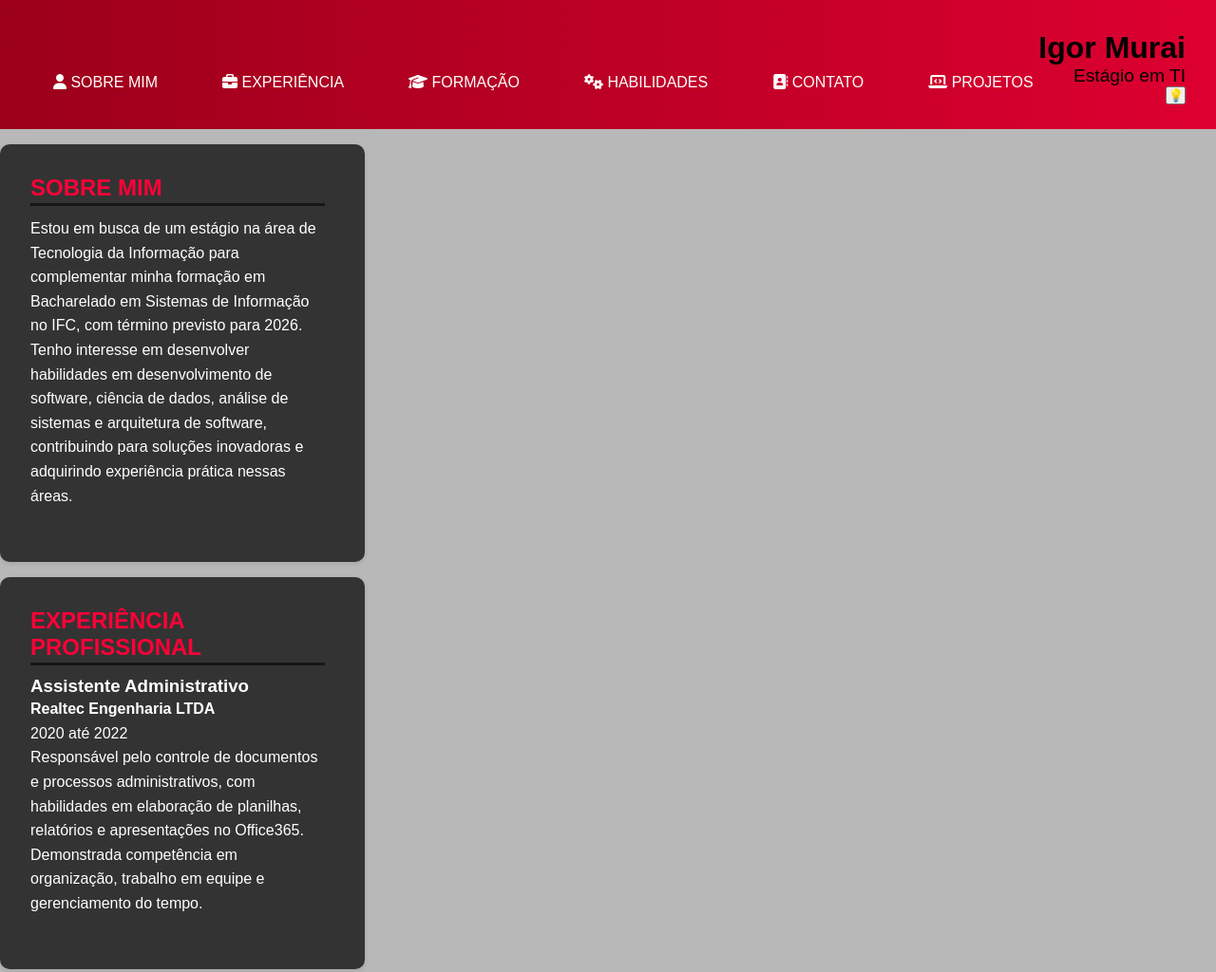
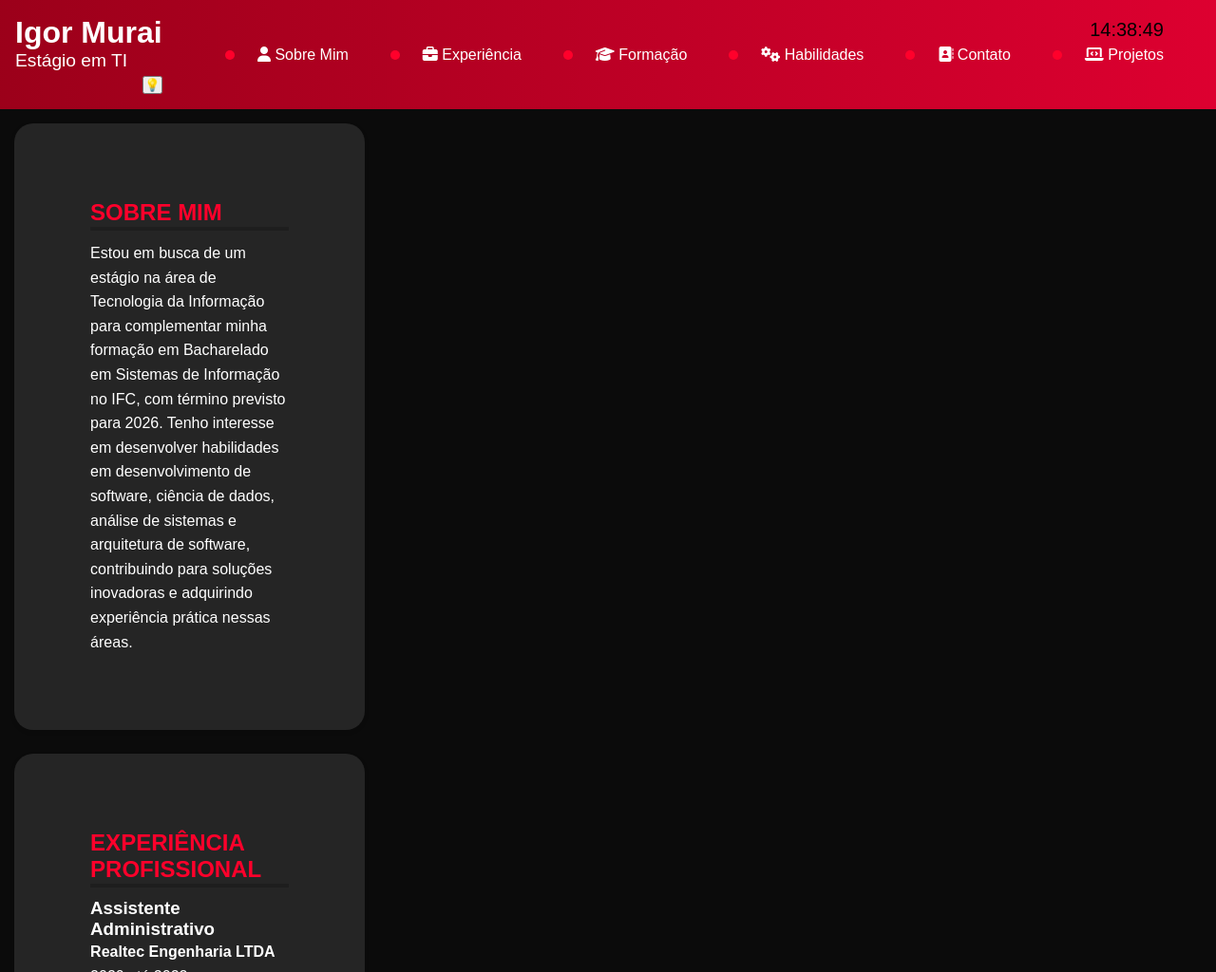
Before and after one commit to igormurai/Portfolio, a plain HTML site: page index.html in a window 1280 px wide. Shown: the top 1024 px of the page at 95% size. Drawn offline with Linux system fonts and the light colour scheme.

Commit message:
Add files via upload

```diff
--- a/index.html
+++ b/index.html
@@ -1,40 +1,46 @@
+<!DOCTYPE html>
+<html lang="pt-BR">
+<head>
+    <meta charset="UTF-8">
+    <meta name="viewport" content="width=device-width, initial-scale=1.0">
     <title>Portfólio - Igor Murai</title>
     <link rel="stylesheet" href="styles.css">
-<head>
-
-    <div id="relogio"></div>
     <script src="https://kit.fontawesome.com/65f22fe718.js" crossorigin="anonymous"></script>
-
 </head>
 <body>
-
     <header>
+        <div id="relogio"></div>
+        <div class="header-content">
             <div class="logo">
                 <h1>Igor Murai</h1>
                 <p>Estágio em TI</p>
-
+            </div>
             <button id="modo-claro-escuro" onclick="toggleModoClaroEscuro()">&#128161;</button>
         </div>
         <nav>
             <ul>
-            <li><a href="#sobre"><i class="fas fa-user"></i> Sobre Mim</a></li>
-            <li><a href="#experiencia"><i class="fas fa-briefcase"></i> Experiência</a></li>
-            <li><a href="#formacao"><i class="fas fa-graduation-cap"></i> Formação</a></li>
-            <li><a href="#habilidades"><i class="fas fa-cogs"></i> Habilidades</a></li>
-            <li><a href="#contato"><i class="fas fa-address-book"></i> Contato</a></li>
-            <li><a href="#projetos"><i class="fas fa-laptop-code"></i> Projetos</a></li>
+                <li class="nav-item"><a href="#sobre"><i class="fas fa-user"></i> Sobre Mim</a></li>
+                <li class="nav-item"><a href="#experiencia"><i class="fas fa-briefcase"></i> Experiência</a></li>
+                <li class="nav-item"><a href="#formacao"><i class="fas fa-graduation-cap"></i> Formação</a></li>
+                <li class="nav-item"><a href="#habilidades"><i class="fas fa-cogs"></i> Habilidades</a></li>
+                <li class="nav-item"><a href="#contato"><i class="fas fa-address-book"></i> Contato</a></li>
+                <li class="nav-item"><a href="#projetos"><i class="fas fa-laptop-code"></i> Projetos</a></li>
             </ul>
         </nav>
     </header>
+</body>
+</html>
 
-<section id="sobre" class="zoom highlight">
+
+    <main>
+        <section id="sobre" class="zoom highlight main-section">
             <div class="content hover-effect">
                 <h2>Sobre Mim</h2>
                 <p>Estou em busca de um estágio na área de Tecnologia da Informação para complementar minha formação em Bacharelado em Sistemas de Informação no IFC, com término previsto para 2026. Tenho interesse em desenvolver habilidades em desenvolvimento de software, ciência de dados, análise de sistemas e arquitetura de software, contribuindo para soluções inovadoras e adquirindo experiência prática nessas áreas.</p>
             </div>
         </section>
 
-<section id="experiencia" class="zoom highlight">
+        <section id="experiencia" class="zoom highlight main-section">
             <div class="content hover-effect">
                 <h2>Experiência Profissional</h2>
                 <h3>Assistente Administrativo</h3>
@@ -43,7 +49,7 @@
             </div>
         </section>
 
-<section id="formação" class="zoom highlight">
+        <section id="formacao" class="zoom highlight main-section">
             <div class="content hover-effect">
                 <h2>Formação</h2>
                 <ul>
@@ -57,8 +63,7 @@
             </div>
         </section>
 
-
-<section id="habilidades" class="zoom highlight">
+        <section id="habilidades" class="zoom highlight main-section">
             <div class="content hover-effect">
                 <h2>Habilidades</h2>
                 <ul>
@@ -75,7 +80,7 @@
             </div>
         </section>
 
-<section id="contato" class="zoom highlight">
+        <section id="contato" class="zoom highlight main-section">
             <div class="content hover-effect">
                 <h2>Contato</h2>
                 <p><i class="fas fa-phone"></i> Telefone: 55 (47) 98901-2525</p>
@@ -86,10 +91,9 @@
             </div>
         </section>
 
-<section id="projetos" class="zoom highlight">
+        <section id="projetos" class="zoom highlight main-section">
             <div class="content hover-effect">
                 <h2>Projetos</h2>
-
                 <ul>
                     <li><a target="_blank"><i class="fas fa-virus"></i> Análise da COVID-19 no Brasil (EM BREVE) </a></li>
                     <li><a target="_blank"><i class="fas fa-weight"></i> Calculadora de IMC (EM BREVE) </a></li>
@@ -98,34 +102,8 @@
                 </ul>
             </div>
         </section>
+    </main>
+
     <script src="script.js"></script>
-    <script>
-        function atualizarRelogio() {
-            const agora = new Date();
-            const horas = agora.getHours().toString().padStart(2, '0');
-            const minutos = agora.getMinutes().toString().padStart(2, '0');
-            const segundos = agora.getSeconds().toString().padStart(2, '0');
-
-            const relogio = document.getElementById('relogio');
-            relogio.textContent = `${horas}:${minutos}:${segundos}`;
-        }
-
-        // Atualiza o relógio a cada segundo
-        setInterval(atualizarRelogio, 1000);
-        </script>
-        <script>
-            function atualizarRelogio() {
-                const agora = new Date();
-                const horas = agora.getHours().toString().padStart(2, '0');
-                const minutos = agora.getMinutes().toString().padStart(2, '0');
-                const segundos = agora.getSeconds().toString().padStart(2, '0');
-
-                const relogio = document.getElementById('relogio');
-                relogio.textContent = `${horas}:${minutos}:${segundos}`;
-            }
-
-            // Atualiza o relógio a cada segundo
-            setInterval(atualizarRelogio, 1000);
-            </script>
 </body>
 </html>
--- a/script.js
+++ b/script.js
@@ -1,8 +1,68 @@
-document.addEventListener("DOMContentLoaded", function() {
-    // Seu código JavaScript aqui (se necessário)
-});
+function atualizarRelogio() {
+    const agora = new Date();
+    const horas = agora.getHours().toString().padStart(2, '0');
+    const minutos = agora.getMinutes().toString().padStart(2, '0');
+    const segundos = agora.getSeconds().toString().padStart(2, '0');
 
+    const relogio = document.getElementById('relogio');
+    relogio.textContent = `${horas}:${minutos}:${segundos}`;
+}
+
+// Atualiza o relógio a cada segundo
+setInterval(atualizarRelogio, 1000);
+
+// Função para alternar entre modo claro e escuro
 function toggleModoClaroEscuro() {
     const body = document.body;
     body.classList.toggle('modo-escuro');
+
+    const botaoLampada = document.getElementById('modo-claro-escuro');
+    botaoLampada.classList.toggle('ligado');
 }
+
+// Adicione a classe "main-section" em cada seção principal para aplicar a animação
+const mainSections = document.querySelectorAll('.main-section');
+
+mainSections.forEach(section => {
+    section.addEventListener('mouseover', () => {
+        section.classList.add('hovered');
+    });
+
+    section.addEventListener('mouseout', () => {
+        section.classList.remove('hovered');
+    });
+});
+document.addEventListener('DOMContentLoaded', function () {
+    // Adiciona um evento de clique a todos os links da navegação
+    document.querySelectorAll('nav a').forEach(anchor => {
+        anchor.addEventListener('click', function (e) {
+            e.preventDefault();
+
+            const targetSectionId = this.getAttribute('href').substring(1);
+            const targetSection = document.getElementById(targetSectionId);
+
+            // Usa a função scrollTo para rolar suavemente para a seção alvo
+            window.scrollTo({
+                top: targetSection.offsetTop - 20, // Ajuste conforme necessário para o posicionamento desejado
+                behavior: 'smooth'
+            });
+        });
+    });
+});
+document.addEventListener('DOMContentLoaded', function () {
+    // Adiciona um evento de clique a todos os links da navegação
+    document.querySelectorAll('nav a').forEach(anchor => {
+        anchor.addEventListener('click', function (e) {
+            e.preventDefault();
+
+            const targetSectionId = this.getAttribute('href').substring(1);
+            const targetSection = document.getElementById(targetSectionId);
+
+            // Usa a função scrollTo para rolar suavemente para a seção alvo
+            targetSection.scrollIntoView({
+                behavior: 'smooth',
+                block: 'start'
+            });
+        });
+    });
+});
--- a/styles.css
+++ b/styles.css
@@ -1,26 +1,33 @@
+/* Reset de estilos */
 * {
     margin: 0;
     padding: 0;
     box-sizing: border-box;
 }
 
+/* Fonte */
+body, h1, h2, h3, h4, h5, h6, p, a, li {
+    font-family: 'Bahnschrift Light', sans-serif;
+}
+
+/* Estilos gerais do corpo da página */
 body {
-    font-family: 'Bahnschrift', sans-serif;
-    background-color: rgb(0, 0, 0);
+    background-color: rgb(11, 11, 11);
     color: #ffffff;
 }
 
+/* Estilos do cabeçalho (header) */
 header {
     background: linear-gradient(to right, hwb(350 0% 39%), #dd0030);
-    color: rgb(0, 0, 0);
-    padding: 2rem;
-    text-align: center;
+    color: rgb(255, 255, 255);
+    padding: 1rem;
+    display: flex;
+    justify-content: space-between; /* Alinhado à direita */
+    align-items: center;
+    margin-bottom: 0.4cm;
 }
 
-.logo {
-    margin-bottom: -2rem;
-}
-
+/* Estilos do logo */
 .logo h1 {
     font-size: 2rem;
     margin: 0;
@@ -28,13 +35,14 @@ header {
 
 .logo p {
     font-size: 1.2rem;
-    margin: 0;
+    margin:0rem;
 }
 
+/* Estilos da navegação (nav) */
 nav ul {
     list-style: none;
     display: flex;
-    justify-content: center;
+    justify-content: flex-start;
 }
 
 nav a {
@@ -47,38 +55,66 @@ nav a {
 }
 
 nav a:hover {
-    background-color: rgba(255, 255, 255, 0.2);
+    background-color: rgba(0, 0, 0, 0.118);
 }
 
-section {
-    padding: 2rem;
-    background-color: #333;
-    margin: 1rem 0;
-    border-radius: 10px;
-    box-shadow: 0px 2px 5px rgba(0, 0, 0, 0.1);
+/* Estilos do nome e subtitulo na direita */
+.header-content {
+    display: flex;
+    flex-direction: column;
+    align-items: flex-end;
 }
 
+/* Estilos do botão da lâmpada */
+#modo-claro-escuro {
+    margin-top: 5px
+
+}
+
+/* Estilos das seções principais (main-section) */
+.main-section {
+    display: flex;
+    flex-wrap: wrap;
+    justify-content: space-around;
+    width: 30%;
+    margin-bottom: 25px;
+}
+
+/* Estilos dos quadrados cinza com efeito de zoom e hover */
+.content {
+    padding: 5rem;
+    background-color: #252525;
+    border-radius: 20px;
+    box-shadow: 0px 2px 5px rgba(0, 0, 0, 0.1);
+    transition: transform 0.3s ease-in-out;
+    margin-left:0.4cm ;
+}
+
+/* Estilos do título de cada seção */
 section h2 {
-    color: #ff0037;
+    color: #ff002b;
     text-transform: uppercase;
     position: relative;
     margin-bottom: 1rem;
 }
 
+/* Linha abaixo do título */
 section h2:before {
     content: '';
     position: absolute;
     width: 100%;
-    height: 3px;
-    background-color: #161616;
+    height: 4px;
+    background-color: #1e1e1e;
     bottom: -5px;
     left: 0;
 }
 
+/* Estilos do texto nas seções */
 section p {
     line-height: 1.6;
 }
 
+/* Estilos da lista de itens */
 ul {
     list-style: none;
 }
@@ -87,8 +123,9 @@ ul li {
     margin-bottom: 0.5rem;
 }
 
+/* Estilos do rodapé */
 footer {
-    background-color: #333;
+    background-color: #000000;
     color: #fff;
     padding: 1rem;
     text-align: center;
@@ -97,200 +134,46 @@ footer {
     width: 100%;
 }
 
-section#projetos,
-section#projeto-em-breve,
-section#em-breve-animation {
-    display: flex;
-    justify-content: space-between;
-    align-items: center;
-}
-
-section#projeto-em-breve img {
-    max-width: 100px;
-}
-
-section#em-breve-animation i {
-    font-size: 2rem;
-    margin-right: 1rem;
-    animation: hammerAnimation 1s infinite;
-}
-
+/* Estilos para a animação de rotação */
 @keyframes hammerAnimation {
     0% { transform: rotate(0deg); }
     50% { transform: rotate(20deg); }
     100% { transform: rotate(0deg); }
 }
 
-.contact-row {
-    margin-bottom: 10px;
+/* Estilos para a animação de rotação */
+#em-breve-animation i {
+    font-size: 2rem;
+    margin-right: 1rem;
+    animation: hammerAnimation 1s infinite;
 }
 
-nav ul {
-    display: flex;
-    justify-content: flex-start;
+/* Estilos para a animação de escala nos quadrados cinza */
+.hovered {
+    transform: scale(1.01);
 }
 
-nav ul li {
-    margin-right: 20px;
-}
-
-nav ul li:hover {
-    transform: scale(1.1);
-    transition: transform 0.3s ease-in-out;
-    cursor: pointer;
-}
-
-#experiencia h2,
-#formacao h2,
-#habilidades h2,
-#contato h2,
-#projeto h2 {
-    text-transform: uppercase;
-}
-
-nav ul li a {
-    text-transform: uppercase;
-}
-.content {
-    transition: transform 0.3s ease-in-out;
-}
-
-.logo {
-    text-align: right;
-}
-
-
-.title {
-    text-align: right;
-}
-.skill-level {
-    display: flex;
-}
-
-
-.skill-level {
-    display: flex;
-}
-#contato a[href^="https://linkedin.com/"] {
-    color: rgb(255, 0, 55);
-}
-#contato a[href^="https://github.com/"] {
-    color: rgb(255, 0, 55);
-}
-#contato a[href^="https://lattes.cnpq.br/"] {
-    color: rgb(255, 0, 55);
-}
-
-#contato p::before {
-    content: "\2022";
-    color: rgb(255, 0, 55);
-    margin-right: 5px;
-}
-
-#habilidades li::before {
-    content: "\2022";
-    color: rgb(255, 0, 55);
-    margin-right: 10px;
-}
-/* Adicione esta regra CSS para animação de escala nos quadrados cinza */
-.content:hover {
-    transform: scale(1.01); /* Ajuste o valor conforme necessário para a intensidade do zoom */
-    transition: transform 0.3s ease; /* Tempo e tipo de transição da animação */
-}
-/* Adicione esta regra CSS para rolagem suave ao clicar nas opções do menu */
+/* Estilos para a transição suave ao clicar nas opções do menu */
 html {
     scroll-behavior: smooth;
 }
-/* Adicione esta regra CSS para posicionar os quadrados conforme as instruções */
-section {
-    display: flex;
-    flex-wrap: wrap; /* Permite a quebra de linha quando o espaço é insuficiente */
-    justify-content: space-between; /* Distribui os itens uniformemente ao longo do contêiner */
+
+/* Estilos para a posição do relógio */
+#relogio {
+    position: absolute;
+    top: 20px;
+    right: 55px;
+    font-size: 20px;
+    color: #000000;
 }
 
-#sobre {
-    order: 1; /* Define a ordem de exibição, o Sobre Mim fica na esquerda */
-}
-
-#experiencia {
-    order: 2; /* Experiência Profissional fica no meio */
-}
-
-#formação {
-    order: 3; /* Formação fica na direita */
-}
-
-#habilidades {
-    order: 4; /* habilidade embaixo de Sobre Mim */
-}
-
-#contato {
-    order: 5; /* Contato no meio */
-}
-
-#projeto {
-    order: 6; /* Projeto na esquerda */
-}
-/* Adicione estas regras CSS para posicionar os quadrados conforme as instruções */
-section {
-    display: flex;
-    flex-wrap: wrap;
-    justify-content: space-around; /* Distribui os itens uniformemente ao longo do contêiner */
-}
-
-#sobre, #habilidades, #projetos {
-    width: 30%; /* Define a largura dos quadrados para ocupar 30% do contêiner */
-}
-
-#experiencia, #contato, #formação {
-    width: 30%; /* Define a largura dos quadrados para ocupar 30% do contêiner */
-}
-
-.content {
-    margin-bottom: 25px; /* Ajuste conforme necessário para o espaçamento entre os quadrados */
-}
-
-/* Adicione estas regras CSS para alinhar o texto à esquerda em habilidades e contato */
-#habilidades .content ul,
-#contato .content {
-    text-align: left;
-}
-/* Adicione esta regra CSS para empurrar o quadrado cinza para a direita */
-.content {
-    margin-right: 10px; /* Ajuste conforme necessário para a quantidade desejada de margem */
-
-}
-/* Adicione esta regra CSS para alinhar habilidades e contato à esquerda */
-#contato .content {
-    text-align: left; /* Alinha o texto à esquerda */
-    margin-right: 215; /* Remove a margem à esquerda para alinhar à borda esquerda */
-}
-
-/* Adicione esta regra CSS para alinhar habilidades e contato à esquerda */
-#habilidades .content {
-    text-align: left; /* Alinha o texto à esquerda */
-    margin-right: 230; /* Remove a margem à esquerda para alinhar à borda esquerda */
-}
-
-/* Estilo padrão (claro) */
-body {
-    background-color: #b8b8b8;
-    color: #ffffff;
-}
-
-/* Estilo para o modo escuro */
-body.modo-escuro {
-    background-color: #000000;
-    color: #fff;
-}
-
+/* Estilos para o modo claro e escuro */
 body {
     transition: background-color 0.6s ease, color 0.6s ease;
-    /* Restante do estilo padrão */
 }
 
 body.modo-escuro {
-    background-color: #181818;
+    background-color: #b1b1b1;
     color: #ffffff;
 }
 
@@ -298,44 +181,124 @@ body.modo-escuro {
     transition: transform 0.6s ease;
 }
 
-function toggleModoClaroEscuro() {
-    const body = document.body;
-    body.classList.toggle('modo-escuro');
-
-    const botaoLampada = document.getElementById('modo-claro-escuro');
-    botaoLampada.classList.toggle('ligado');
-}
-
 #modo-claro-escuro.ligado {
     transform: rotate(180deg);
 }
-/* Adicione uma classe para os itens de navegação */
+
+/* Estilos para os itens de navegação */
 .nav-item:hover {
-    background-color: rgba(0, 0, 0, 0.5); /* Cor escura ao passar o mouse */
+    background-color: rgba(255, 255, 255, 0);
 }
 
-/* Estilize os itens de navegação */
 .nav-item {
     padding: 10px;
     margin: 5px;
     display: inline-block;
     cursor: pointer;
-    transition: background-color 0.3s ease; /* Adicione uma transição suave */
+    transition: background-color 0.3s ease;
     text-decoration: none;
-    color: #fff; /* Cor do texto */
+    color: #fff;
 }
 
-/* Adicione a classe aos itens de navegação existentes */
-#sobre:hover, #experiencia:hover, #formacao:hover, #habilidades:hover, #contato:hover, #projetos:hover {
-    background-color: rgba(0, 0, 0, 0.5);
+/* Estilos para o nome e subtitulo na direita */
+.header-content {
+    display: flex;
+    flex-direction: column;
+    align-items: flex-end;
+}
+/* Zoom botôes superiores */
+.nav-item:hover {
+    background-color: rgba(255, 255, 255, 0);
+    transform: scale(1.3);
+}
+/* Estilos dos quadrados cinza com efeito de zoom e hover */
+.content {
+    padding: 5rem;
+    background-color: #252525;
+    border-radius: 20px;
+    box-shadow: 0px 2px 5px rgba(0, 0, 0, 0.1);
+    transition: transform 0.3s ease-in-out;
+    margin-left: 0.4cm;
+    width: 100%; /* Defina a largura desejada, por exemplo, 100% */
+    box-sizing: border-box; /* Isso garante que a largura inclua o padding */
 }
 
-/* Adicione estilos para o relógio */
-#relogio {
+/* Estilos para a animação de escala nos quadrados cinza */
+.hovered {
+    transform: scale(1.05);
+}
+/* Estilos do texto nas seções */
+section p a {
+    color: #ff002b; /* Cor vermelha para links nas seções */
+}
+/* Estilos das seções principais (main-section) */
+.main-section {
+    display: flex;
+    flex-wrap: wrap;
+    justify-content: space-around;
+    width: 30%;
+    margin-bottom: 25px;
+}
+
+/* Estilos dos quadrados cinza com efeito de zoom e hover */
+.content {
+    padding: 5rem;
+    background-color: #252525;
+    border-radius: 20px;
+    box-shadow: 0px 2px 5px rgba(0, 0, 0, 0.1);
+    transition: transform 0.3s ease-in-out;
+    margin-left: 0.4cm;
+    width: 100%;
+    box-sizing: border-box;
+    position: relative; /* Adicionando posição relativa */
+}
+
+/* Estilos do título de cada seção */
+section h2 {
+    color: #ff002b;
+    text-transform: uppercase;
+    position: relative;
+    margin-bottom: 1rem;
+}
+
+/* Linha abaixo do título */
+section h2:before {
+    content: '';
     position: absolute;
-    top: 20px; /* Ajuste a posição vertical conforme necessário */
-    right: 1768px; /* Ajuste a posição horizontal conforme necessário */
-    font-size: 20px;
-    color: #fff; /* Cor do relógio */
-    font-family: 'Bahnschrift', sans-serif; /* Escolha a fonte desejada */
+    width: 100%;
+    height: 4px;
+    background-color: #1e1e1e;
+    bottom: -5px;
+    left: 0;
 }
+
+/* Estilos do texto nas seções */
+section p {
+    line-height: 1.6;
+}
+
+/* Estilos da lista de itens */
+ul {
+    list-style: none;
+}
+
+/* Estilos dos itens da lista de habilidades */
+ul li {
+    margin-bottom: 0.5rem;
+    position: relative;
+    padding-left: 20px;
+}
+
+/* Adiciona bolinha vermelha ao lado esquerdo dos itens da lista */
+ul li::before {
+    content: '';
+    position: absolute;
+    width: 10px;
+    height: 10px;
+    background-color: #ff002b;
+    border-radius: 50%;
+    left: 0;
+    top: 50%;
+    transform: translateY(-50%);
+    margin-right: 10px;
+}
```
Lines whose indentation alone changed are shown as unchanged.
